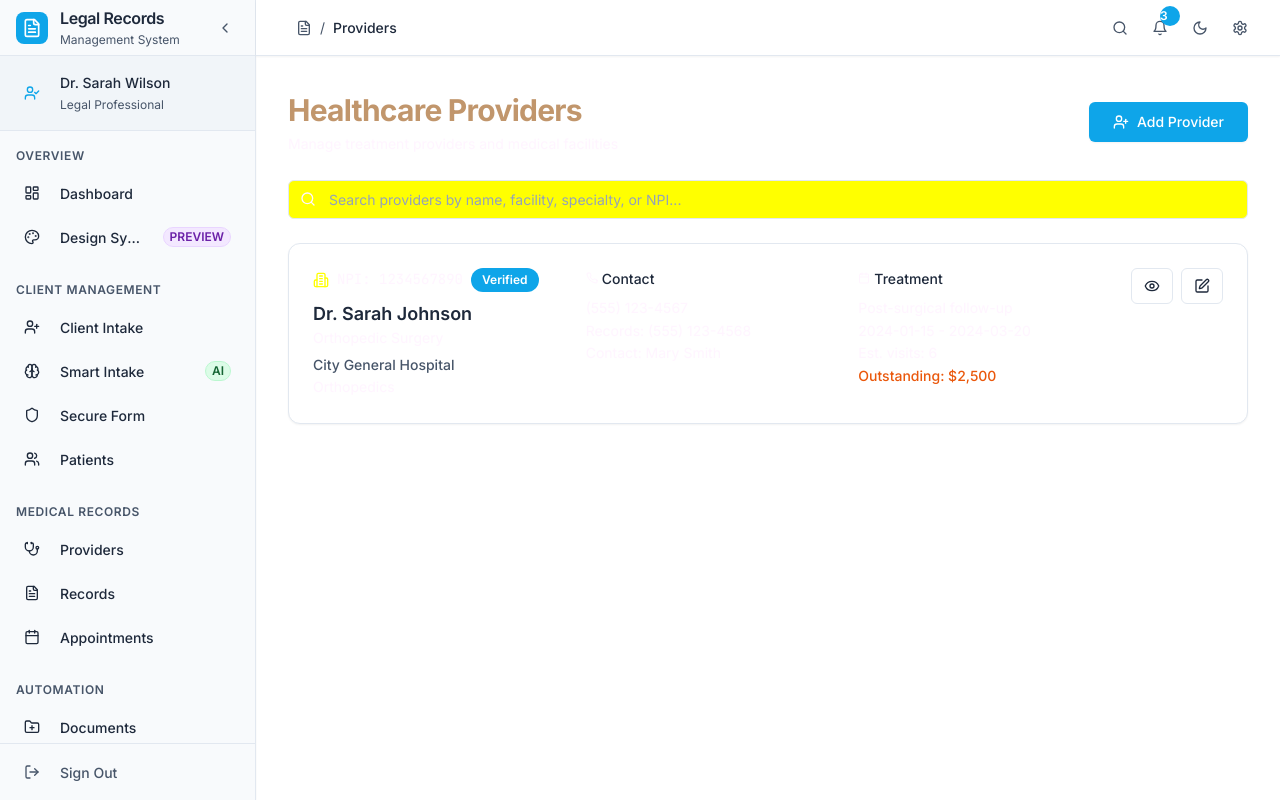
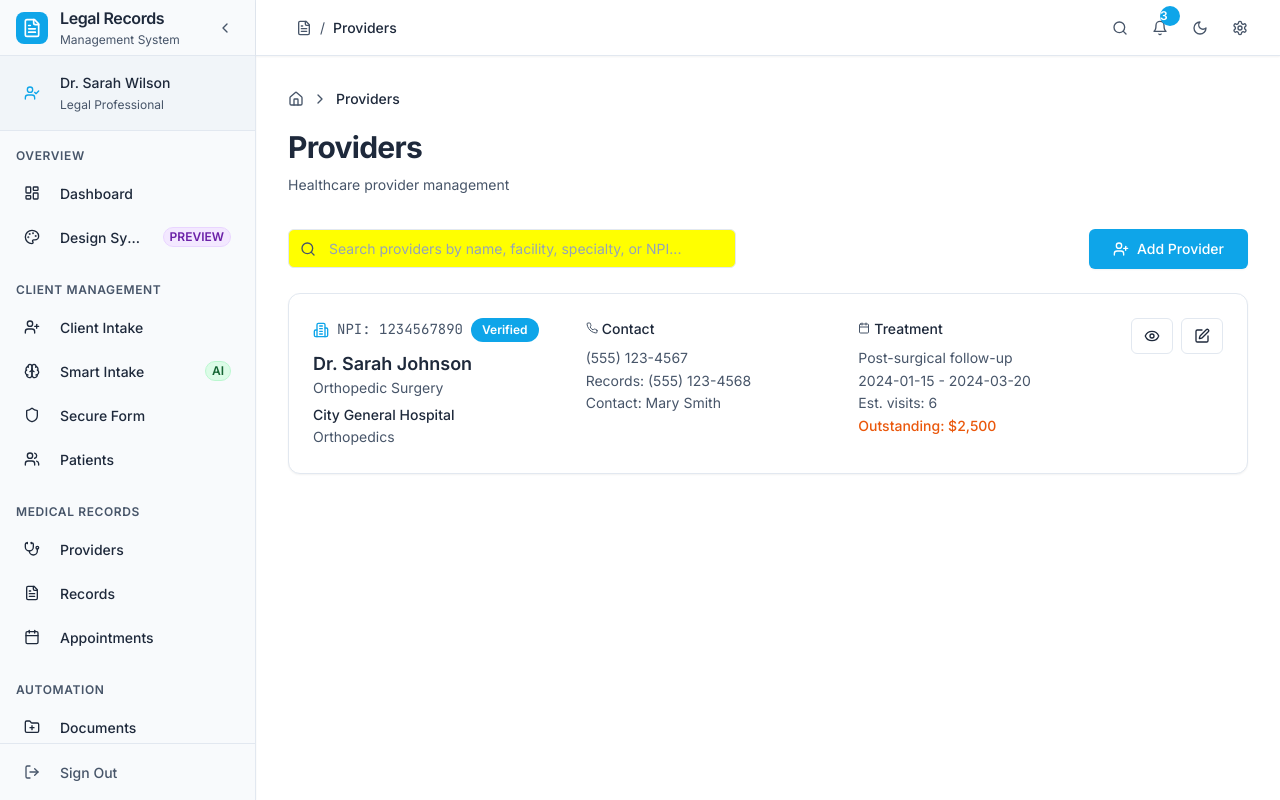
Before and after one commit to jameshorton2486/patient-archive-connect, a React (Vite) app: page /providers in a window 1280 px wide. Built offline with nearby package versions, Linux system fonts and the light colour scheme.

Commit message:
Refactor: Apply view upgrades to Patients, Providers, and Documents
Apply consistent layout, metadata, and component structure to the Patients, Providers, and Documents views, mirroring the Deadlines view.

```diff
--- a/src/components/PatientList.tsx
+++ b/src/components/PatientList.tsx
@@ -1,6 +1,6 @@
 
 import { useState } from "react";
-import { Card, CardContent, CardDescription, CardHeader, CardTitle } from "@/components/ui/card";
+import { Card, CardContent } from "@/components/ui/card";
 import { Input } from "@/components/ui/input";
 import { Button } from "@/components/ui/button";
 import { Search, UserPlus, Eye, Edit } from "lucide-react";
@@ -75,25 +75,20 @@ export function PatientList({ onAddPatient }: PatientListProps) {
 
   return (
     <div className="space-y-6">
-      <div className="flex justify-between items-center">
-        <div>
-          <h2 className="text-3xl font-bold text-foreground">Patients</h2>
-          <p className="text-muted-foreground">Manage your patient database</p>
+      <div className="flex flex-col gap-4 sm:flex-row sm:items-center sm:justify-between">
+        <div className="relative flex-1 max-w-md">
+          <Search className="absolute left-3 top-1/2 transform -translate-y-1/2 text-[var(--text-secondary)] h-4 w-4" />
+          <Input
+            placeholder="Search patients by name, email, or condition..."
+            value={searchTerm}
+            onChange={(e) => setSearchTerm(e.target.value)}
+            className="pl-10"
+          />
         </div>
         <Button onClick={onAddPatient} className="flex items-center gap-2">
           <UserPlus className="h-4 w-4" />
           Add Patient
         </Button>
-      </div>
-
-      <div className="relative">
-        <Search className="absolute left-3 top-1/2 transform -translate-y-1/2 text-muted-foreground h-4 w-4" />
-        <Input
-          placeholder="Search patients by name, email, or condition..."
-          value={searchTerm}
-          onChange={(e) => setSearchTerm(e.target.value)}
-          className="pl-10"
-        />
       </div>
 
       <div className="grid gap-4">
@@ -103,21 +98,21 @@ export function PatientList({ onAddPatient }: PatientListProps) {
               <div className="flex justify-between items-start">
                 <div className="grid grid-cols-1 md:grid-cols-4 gap-4 flex-1">
                   <div>
-                    <h3 className="font-semibold text-lg">{patient.name}</h3>
-                    <p className="text-sm text-muted-foreground">{patient.age} years old, {patient.gender}</p>
+                    <h3 className="font-semibold text-lg text-[var(--text-primary)]">{patient.name}</h3>
+                    <p className="text-sm text-[var(--text-secondary)]">{patient.age} years old, {patient.gender}</p>
                   </div>
                   <div>
-                    <p className="text-sm font-medium">Contact</p>
-                    <p className="text-sm text-muted-foreground">{patient.phone}</p>
-                    <p className="text-sm text-muted-foreground">{patient.email}</p>
+                    <p className="text-sm font-medium text-[var(--text-primary)]">Contact</p>
+                    <p className="text-sm text-[var(--text-secondary)]">{patient.phone}</p>
+                    <p className="text-sm text-[var(--text-secondary)]">{patient.email}</p>
                   </div>
                   <div>
-                    <p className="text-sm font-medium">Last Visit</p>
-                    <p className="text-sm text-muted-foreground">{patient.lastVisit}</p>
+                    <p className="text-sm font-medium text-[var(--text-primary)]">Last Visit</p>
+                    <p className="text-sm text-[var(--text-secondary)]">{patient.lastVisit}</p>
                   </div>
                   <div>
-                    <p className="text-sm font-medium">Condition</p>
-                    <p className="text-sm text-muted-foreground">{patient.condition}</p>
+                    <p className="text-sm font-medium text-[var(--text-primary)]">Condition</p>
+                    <p className="text-sm text-[var(--text-secondary)]">{patient.condition}</p>
                   </div>
                 </div>
                 <div className="flex gap-2 ml-4">
@@ -137,7 +132,7 @@ export function PatientList({ onAddPatient }: PatientListProps) {
       {filteredPatients.length === 0 && (
         <Card>
           <CardContent className="p-12 text-center">
-            <p className="text-muted-foreground">No patients found matching your search criteria.</p>
+            <p className="text-[var(--text-secondary)]">No patients found matching your search criteria.</p>
           </CardContent>
         </Card>
       )}
--- a/src/components/ProviderList.tsx
+++ b/src/components/ProviderList.tsx
@@ -1,6 +1,6 @@
 
 import { useState } from "react";
-import { Card, CardContent, CardHeader, CardTitle } from "@/components/ui/card";
+import { Card, CardContent } from "@/components/ui/card";
 import { Input } from "@/components/ui/input";
 import { Button } from "@/components/ui/button";
 import { Badge } from "@/components/ui/badge";
@@ -55,25 +55,20 @@ export function ProviderList({ onAddProvider }: ProviderListProps) {
 
   return (
     <div className="space-y-6">
-      <div className="flex justify-between items-center">
-        <div>
-          <h2 className="text-3xl font-bold text-foreground">Healthcare Providers</h2>
-          <p className="text-muted-foreground">Manage treatment providers and medical facilities</p>
+      <div className="flex flex-col gap-4 sm:flex-row sm:items-center sm:justify-between">
+        <div className="relative flex-1 max-w-md">
+          <Search className="absolute left-3 top-1/2 transform -translate-y-1/2 text-[var(--text-secondary)] h-4 w-4" />
+          <Input
+            placeholder="Search providers by name, facility, specialty, or NPI..."
+            value={searchTerm}
+            onChange={(e) => setSearchTerm(e.target.value)}
+            className="pl-10"
+          />
         </div>
         <Button onClick={onAddProvider} className="flex items-center gap-2">
           <UserPlus className="h-4 w-4" />
           Add Provider
         </Button>
-      </div>
-
-      <div className="relative">
-        <Search className="absolute left-3 top-1/2 transform -translate-y-1/2 text-muted-foreground h-4 w-4" />
-        <Input
-          placeholder="Search providers by name, facility, specialty, or NPI..."
-          value={searchTerm}
-          onChange={(e) => setSearchTerm(e.target.value)}
-          className="pl-10"
-        />
       </div>
 
       <div className="grid gap-4">
@@ -84,44 +79,44 @@ export function ProviderList({ onAddProvider }: ProviderListProps) {
                 <div className="grid grid-cols-1 md:grid-cols-3 gap-4 flex-1">
                   <div>
                     <div className="flex items-center gap-2 mb-2">
-                      <Building2 className="h-4 w-4 text-primary" />
-                      <span className="font-mono text-sm text-muted-foreground">NPI: {provider.npiNumber}</span>
+                      <Building2 className="h-4 w-4 text-[var(--accent-medical)]" />
+                      <span className="font-mono text-sm text-[var(--text-secondary)]">NPI: {provider.npiNumber}</span>
                       {provider.isVerified && (
                         <Badge variant="default" className="text-xs">Verified</Badge>
                       )}
                     </div>
-                    <h3 className="font-semibold text-lg">{provider.name}</h3>
-                    <p className="text-sm text-muted-foreground">{provider.specialty}</p>
-                    <p className="text-sm font-medium mt-1">{provider.facilityName}</p>
+                    <h3 className="font-semibold text-lg text-[var(--text-primary)]">{provider.name}</h3>
+                    <p className="text-sm text-[var(--text-secondary)]">{provider.specialty}</p>
+                    <p className="text-sm font-medium mt-1 text-[var(--text-primary)]">{provider.facilityName}</p>
                     {provider.department && (
-                      <p className="text-sm text-muted-foreground">{provider.department}</p>
+                      <p className="text-sm text-[var(--text-secondary)]">{provider.department}</p>
                     )}
                   </div>
 
                   <div>
                     <div className="flex items-center gap-1 mb-2">
-                      <Phone className="h-3 w-3 text-muted-foreground" />
-                      <span className="text-sm font-medium">Contact</span>
+                      <Phone className="h-3 w-3 text-[var(--text-secondary)]" />
+                      <span className="text-sm font-medium text-[var(--text-primary)]">Contact</span>
                     </div>
-                    <p className="text-sm text-muted-foreground">{provider.phoneMain}</p>
+                    <p className="text-sm text-[var(--text-secondary)]">{provider.phoneMain}</p>
                     {provider.phoneRecords && (
-                      <p className="text-sm text-muted-foreground">Records: {provider.phoneRecords}</p>
+                      <p className="text-sm text-[var(--text-secondary)]">Records: {provider.phoneRecords}</p>
                     )}
                     {provider.recordsContactPerson && (
-                      <p className="text-sm text-muted-foreground">Contact: {provider.recordsContactPerson}</p>
+                      <p className="text-sm text-[var(--text-secondary)]">Contact: {provider.recordsContactPerson}</p>
                     )}
                   </div>
 
                   <div>
                     <div className="flex items-center gap-1 mb-2">
-                      <Calendar className="h-3 w-3 text-muted-foreground" />
-                      <span className="text-sm font-medium">Treatment</span>
+                      <Calendar className="h-3 w-3 text-[var(--text-secondary)]" />
+                      <span className="text-sm font-medium text-[var(--text-primary)]">Treatment</span>
                     </div>
-                    <p className="text-sm text-muted-foreground">{provider.treatmentType}</p>
-                    <p className="text-sm text-muted-foreground">
+                    <p className="text-sm text-[var(--text-secondary)]">{provider.treatmentType}</p>
+                    <p className="text-sm text-[var(--text-secondary)]">
                       {provider.firstTreatmentDate} - {provider.lastTreatmentDate}
                     </p>
-                    <p className="text-sm text-muted-foreground">
+                    <p className="text-sm text-[var(--text-secondary)]">
                       Est. visits: {provider.estimatedVisits}
                     </p>
                     {provider.outstandingBills && (
@@ -149,7 +144,7 @@ export function ProviderList({ onAddProvider }: ProviderListProps) {
       {filteredProviders.length === 0 && (
         <Card>
           <CardContent className="p-12 text-center">
-            <p className="text-muted-foreground">No providers found matching your search criteria.</p>
+            <p className="text-[var(--text-secondary)]">No providers found matching your search criteria.</p>
           </CardContent>
         </Card>
       )}
--- a/src/pages/documents.tsx
+++ b/src/pages/documents.tsx
@@ -1,6 +1,19 @@
 
 import { DocumentGeneration } from '@/components/DocumentGeneration';
+import { PageHeader } from '@/components/ui/page-header';
+import { ROUTE_META, ROUTES } from '@/routes';
 
 export default function DocumentsPage() {
-  return <DocumentGeneration />;
+  const meta = ROUTE_META[ROUTES.documents];
+
+  return (
+    <>
+      <PageHeader
+        title={meta.title}
+        description={meta.description}
+        breadcrumb={meta.breadcrumb}
+      />
+      <DocumentGeneration />
+    </>
+  );
 }
--- a/src/pages/patients.tsx
+++ b/src/pages/patients.tsx
@@ -1,10 +1,23 @@
 
 import { PatientList } from '@/components/PatientList';
+import { PageHeader } from '@/components/ui/page-header';
+import { ROUTE_META, ROUTES } from '@/routes';
 
 export default function PatientsPage() {
+  const meta = ROUTE_META[ROUTES.patients];
+
   const handleAddPatient = () => {
     console.log('Add patient clicked');
   };
 
-  return <PatientList onAddPatient={handleAddPatient} />;
+  return (
+    <>
+      <PageHeader
+        title={meta.title}
+        description={meta.description}
+        breadcrumb={meta.breadcrumb}
+      />
+      <PatientList onAddPatient={handleAddPatient} />
+    </>
+  );
 }
--- a/src/pages/providers.tsx
+++ b/src/pages/providers.tsx
@@ -1,10 +1,23 @@
 
 import { ProviderList } from '@/components/ProviderList';
+import { PageHeader } from '@/components/ui/page-header';
+import { ROUTE_META, ROUTES } from '@/routes';
 
 export default function ProvidersPage() {
+  const meta = ROUTE_META[ROUTES.providers];
+
   const handleAddProvider = () => {
     console.log('Add provider clicked');
   };
 
-  return <ProviderList onAddProvider={handleAddProvider} />;
+  return (
+    <>
+      <PageHeader
+        title={meta.title}
+        description={meta.description}
+        breadcrumb={meta.breadcrumb}
+      />
+      <ProviderList onAddProvider={handleAddProvider} />
+    </>
+  );
 }
```
